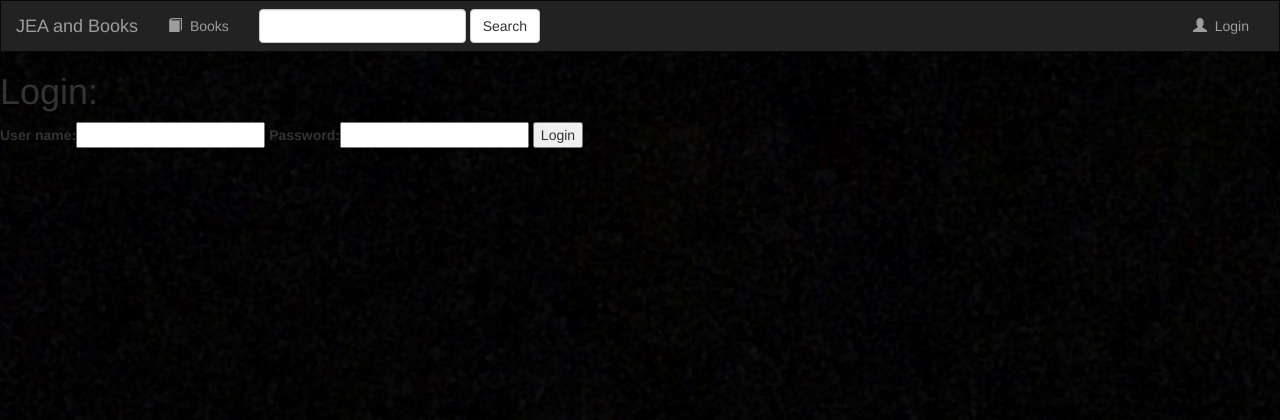
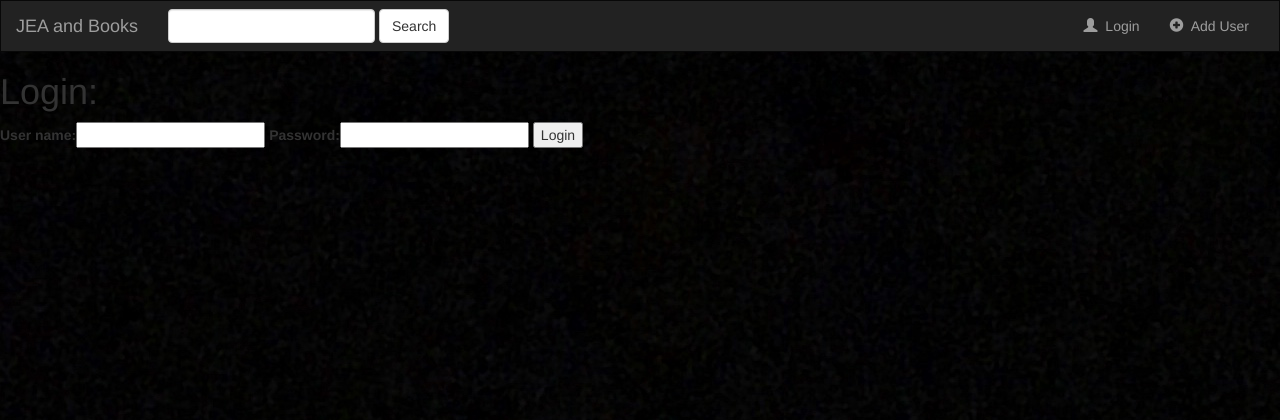
Before and after one commit to ekopf516/CS4501, a Django app: page /login/ in a window 1280 px wide. Shown: the top 420 px of the page. Run offline with Django 3.2, Linux system fonts and the light colour scheme; some libraries are stand-ins or nearby versions.

Commit message:
HTML: added add user button and books link in login

```diff
--- a/web/mainpage/templates/base2.html
+++ b/web/mainpage/templates/base2.html
@@ -4,7 +4,7 @@
 <nav class="navbar navbar-inverse">
     <div class="container-fluid">
 
-        <!--HEADER -->
+        <!--Home-Header button of navbar -->
         <div class="navbar-header">
             <button type="button" class="navbar-toggle" data-toggle="collapse" data-target="#topNavBar">
                 <span class="icon-bar"></span>
@@ -13,24 +13,24 @@
             </button>
             <a class="navbar-brand" href="/home/">JEA and Books</a>
         </div>
+
         <!--ITEMS: add login and logout with icons -->
         <div class="collapse navbar-collapse" id="topNavBar">
-            <ul class="nav navbar-nav">
-                <li class="">
-                    <a href="">
-                        <span class="glyphicon glyphicon-book" aria-hidden="true"></span>&nbsp; Books
-                    </a>
-                </li>
-
-            </ul>
-
             <form class="navbar-form navbar-left" role="search" method="get" action="#">
                 <div class="form-group">
                     <input type="text" class="form-control" name="q" value="">
                 </div>
                 <button type="submit" class="btn btn-default">Search</button>
             </form>
+
             {% if message %}
+                 <ul class="nav navbar-nav navbar-right">
+                    <li class="">
+                        <a href="">
+                            <span class="glyphicon glyphicon-book" aria-hidden="true"></span>&nbsp; Books
+                        </a>
+                    </li>
+                </ul>
                 <ul class="nav navbar-nav navbar-right">
                     <li class="">
                         <a href="/logout/">
@@ -39,6 +39,13 @@
                     </li>
                 </ul>
             {% else %}
+                 <ul class="nav navbar-nav navbar-right">
+                    <li class="">
+                        <a href="">
+                            <span class="glyphicon glyphicon-plus-sign" aria-hidden="true"></span>&nbsp; Add User
+                        </a>
+                    </li>
+                </ul>
                 <ul class="nav navbar-nav navbar-right">
                     <li class="">
                         <a href="/login/">
```
